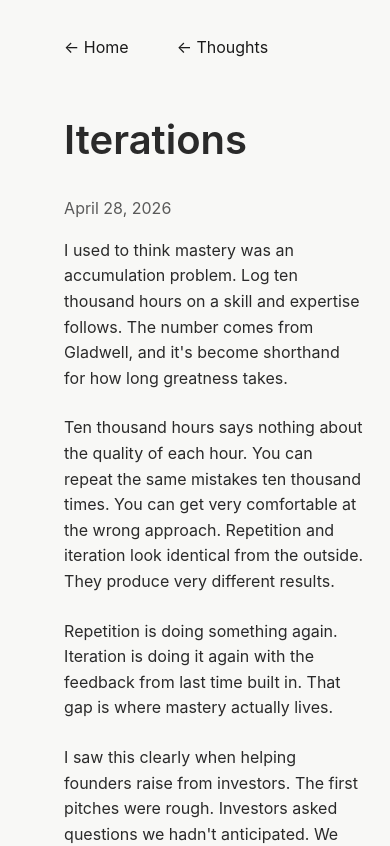
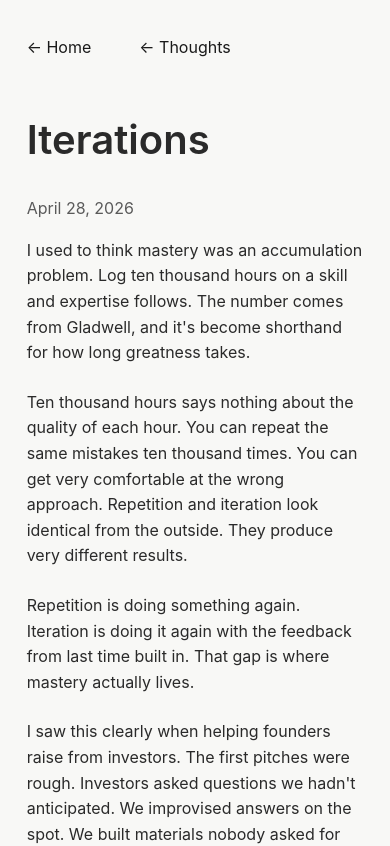
Before and after one commit to juleschasles/juleschasles-website, a Next.js app: page /blog/iterations in a window 390 px wide. Shown: the top 846 px of the page. Built offline with nearby package versions, Linux system fonts and the light colour scheme.

Commit message:
blog post: equal padding on mobile

```diff
--- a/app/blog/[slug]/page.tsx
+++ b/app/blog/[slug]/page.tsx
@@ -25,7 +25,7 @@ export default async function BlogPost({ params }: { params: Promise<{ slug: str
   const linkedInShareUrl = `https://www.linkedin.com/sharing/share-offsite/?url=${shareUrl}`
 
   return (
-    <main className="min-h-screen" style={{ padding: '5% 5% 5% 15%' }}>
+    <main className="min-h-screen" style={{ padding: '5% 5% 5% 5%' }}>
       <article style={{ maxWidth: '65ch' }}>
         <div className="text-sm fixed-nav flex">
           <Link href="/" className="no-underline hover:opacity-70 transition-opacity">
```
